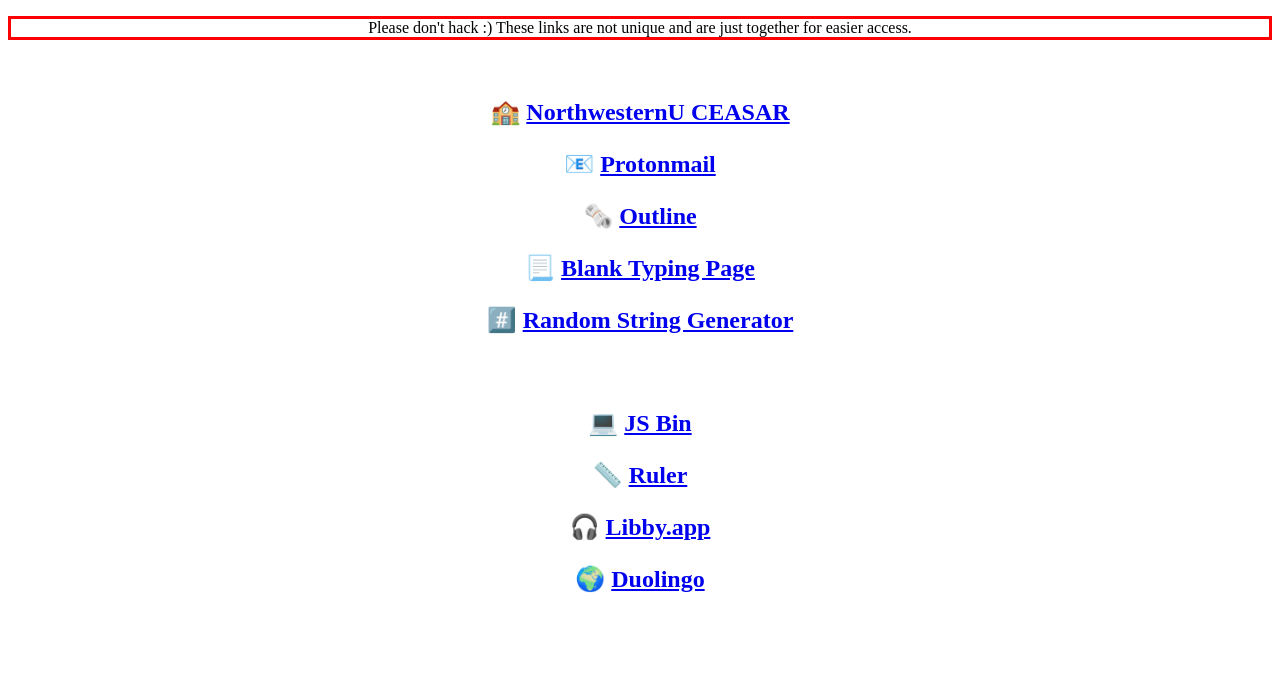
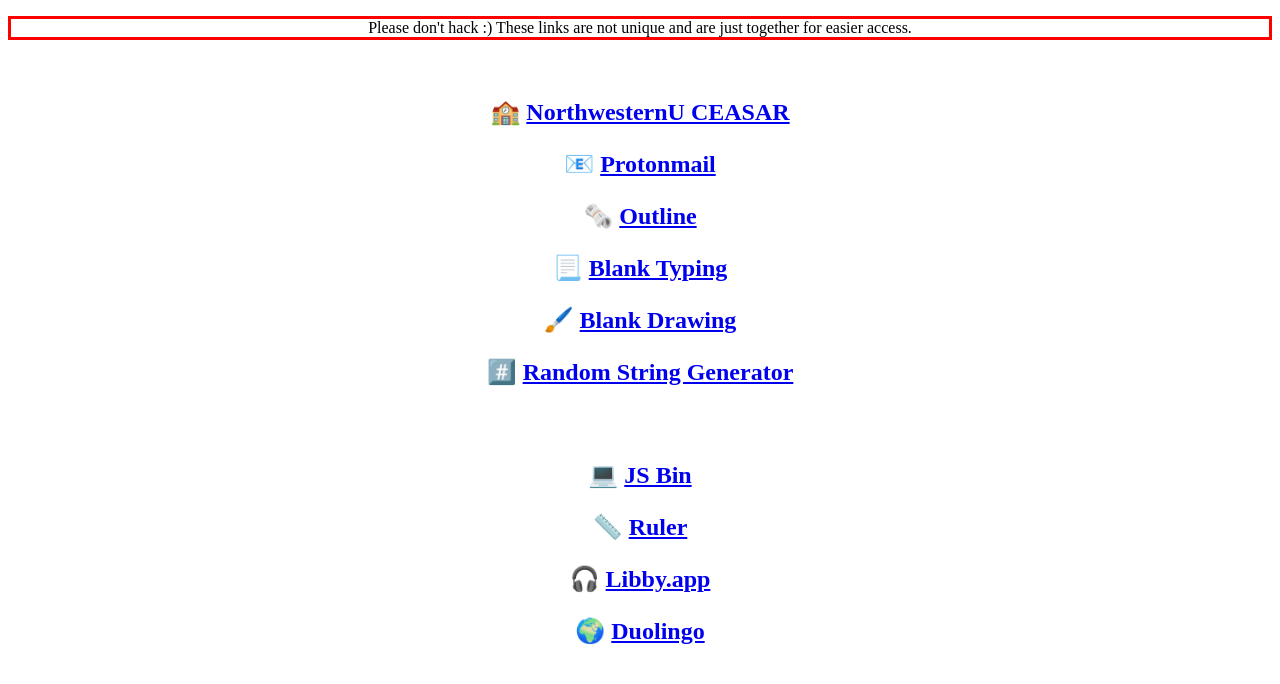
Before and after one commit to xc33gyh95371aaat5q2a/xc33gyh95371aaat5q2a.github.io, a plain HTML site: page index.html in a window 1280 px wide. Drawn offline with Linux system fonts and the light colour scheme.

Commit message:
Update index.html

```diff
--- a/index.html
+++ b/index.html
@@ -12,7 +12,8 @@
     <dt><p>🏫 <a href="https://caesar.northwestern.edu/"><b>NorthwesternU CEASAR</b></a></p></dt>
     <dt><p>📧 <a href="https://protonmail.com/"><b>Protonmail</b></a></p></dt>
     <dt><p>🗞️ <a href="https://outline.com/"><b>Outline</b></a></p></dt>
-    <dt><p>📃 <a href="https://blankslate.io/"><b>Blank Typing Page</b></a></p></dt>
+    <dt><p>📃 <a href="https://blankslate.io/"><b>Blank Typing</b></a></p></dt>
+    <dt><p>🖌️ <a href="https://aggie.io/"><b>Blank Drawing</b></a></p></dt>
     <dt><p>#️⃣ <a href="http://www.unit-conversion.info/texttools/random-string-generator/"><b>Random String Generator</b></a></p></dt>
     <br>
   <dt><p>💻 <a href="https://jsbin.com/?html,output"><b>JS Bin</b></a></p></dt>
```
